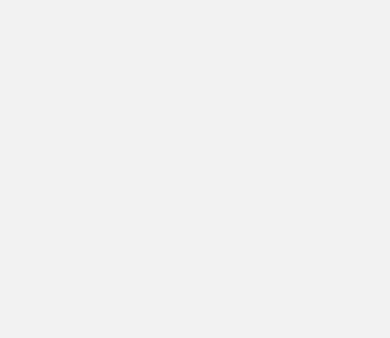
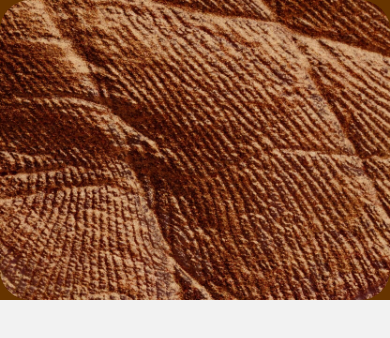
Before and after one commit to faleyecaleb/BibleApp, a React Native app in the folder bible-app/: screen /Details in a window 390 px wide. Shown: the top 338 px of the page. Built offline with nearby package versions, Linux system fonts and the light colour scheme.

Commit message:
final second day build, added image in details screen

```diff
--- a/bible-app/App.js
+++ b/bible-app/App.js
@@ -3,7 +3,7 @@ import { NavigationContainer } from '@react-navigation/native';
 import { createStackNavigator } from '@react-navigation/stack';
 import HomeScreen from './src/screens/HomeScreen';
 import { StyleSheet, Text, View } from 'react-native';
-import Details from './src/screens/Details';
+import Details from './src/screens/DetailsCategory';
 
 
 const Stack = createStackNavigator();
--- a/bible-app/package.json
+++ b/bible-app/package.json
@@ -21,6 +21,7 @@
     "react-native-reanimated": "^2.8.0",
     "react-native-safe-area-context": "4.2.4",
     "react-native-screens": "~3.11.1",
+    "react-native-vector-icons": "^9.1.0",
     "react-native-web": "0.17.7"
   },
   "devDependencies": {
--- a/bible-app/src/components/WeeksCard.js
+++ b/bible-app/src/components/WeeksCard.js
@@ -1,7 +1,6 @@
 import { View, Text, StyleSheet, TouchableOpacity } from 'react-native'
 import React from 'react'
-import COLORS from '../theme/colors'
-
+import COLORS from '../consts/colors'
 const WeeksCard = ({navigation, card}) => {
   return (
     <View style={{flex: 1, paddingHorizontal: 10, backgroundColor: COLORS.gradientDark}}>
--- /dev/null
+++ b/bible-app/src/consts/images.js
@@ -0,0 +1,6 @@
+
+const IMAGES = {
+  img1: require('../assets/images/img1.jpg')
+}
+
+export default IMAGES;
--- a/bible-app/src/screens/Details.js
+++ /dev/null
@@ -1,14 +0,0 @@
-import { View, Text, StatusBar } from 'react-native'
-import React from 'react'
-
-const Details = ({navigation, route}) => {
-  const item = route.params
-  return (
-    <View>
-      <StatusBar hidden />
-      <Text>{item}</Text>
-    </View>
-  )
-}
-
-export default Details
--- /dev/null
+++ b/bible-app/src/screens/DetailsCategory.js
@@ -0,0 +1,26 @@
+import { View, Text, StyleSheet, StatusBar, SafeAreaView, Image } from 'react-native'
+import React from 'react';
+import IMAGES from '../../src/consts/images'
+import COLORS from '../consts/colors';
+
+const DetailsCategory = ({navigation, route}) => {
+  const item = route.params
+  return (
+    <SafeAreaView>
+      <StatusBar barStyle='light-content' backgroundColor={COLORS.transparent} animated={true} translucent />
+      <View style={{backgroundColor: COLORS.gradientDark}}>
+        <Image source={IMAGES.img1} style={style.imageHeader} />
+      </View>
+    </SafeAreaView>
+  )
+}
+
+const style = StyleSheet.create({
+  imageHeader: {
+    width: '100%',
+    height: 300,
+    borderRadius: 30
+  }
+})
+
+export default DetailsCategory
--- a/bible-app/src/screens/HomeScreen.js
+++ b/bible-app/src/screens/HomeScreen.js
@@ -1,6 +1,7 @@
 import { Text, View, SafeAreaView, StatusBar, FlatList, StyleSheet, TextInput, } from 'react-native'
-import WeeksCard from '../components/WeeksCard'
-import COLORS from '../theme/colors';
+import WeeksCard from '../components/WeeksCard';
+import COLORS from '../consts/colors';
+
 
 const dataList = ['Week One', 'Week Two', 'Week Three', 'Week Four', 'Week Five', 'Week Six', 'Week Seven', 'Week Eight', 'Week Nine', 'Week Ten', 'djkslf', 'ksljdfs', 'dksd']
 
@@ -36,8 +37,8 @@ const style = StyleSheet.create({
   searchContainer: {
     backgroundColor: COLORS.gradientLight,
     paddingVertical: 10,
-    paddingHorizontal: 5,
-    marginBottom: 10,
+    paddingHorizontal: 10,
+    marginBottom: 5,
 
 
   },
```
Also changed, not shown: bible-app/src/assets/images/img1.jpg (added), bible-app/src/consts/colors.js (renamed from bible-app/src/theme/colors.js), 1 other file (tests, documents, lock files or other folders).
